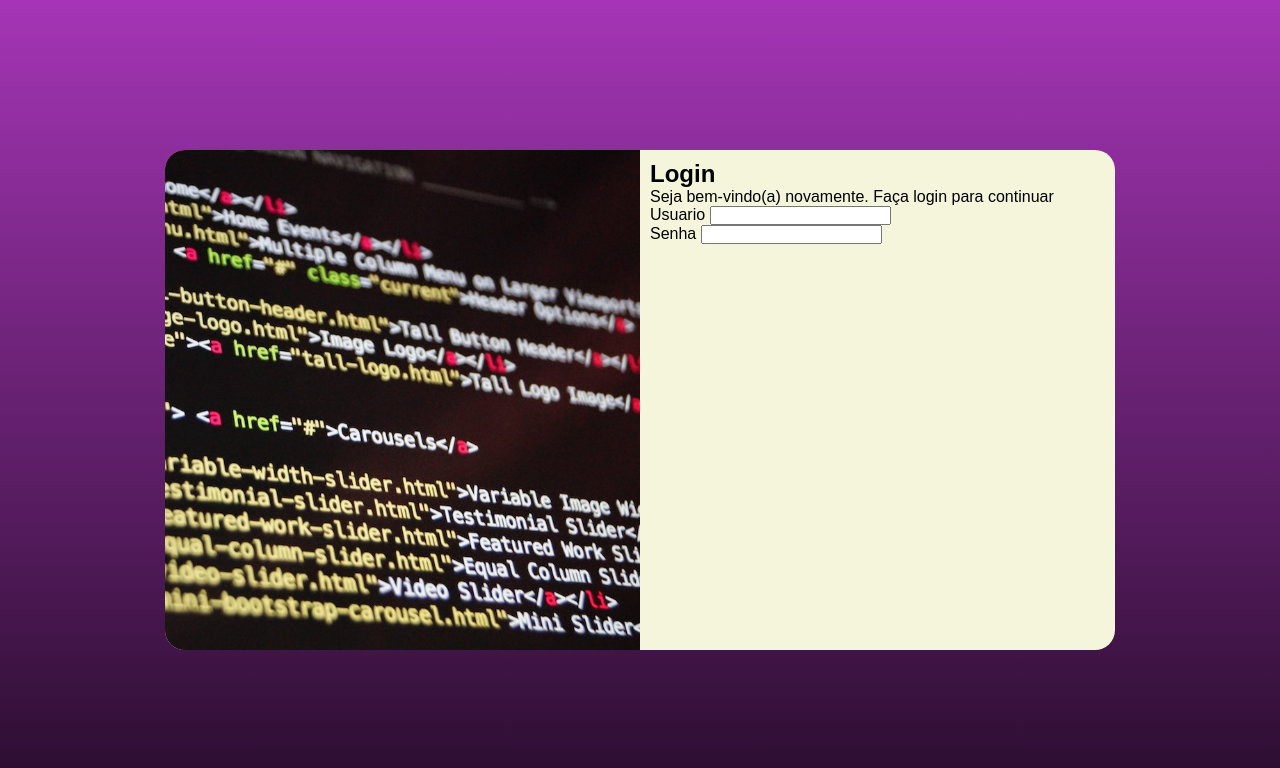
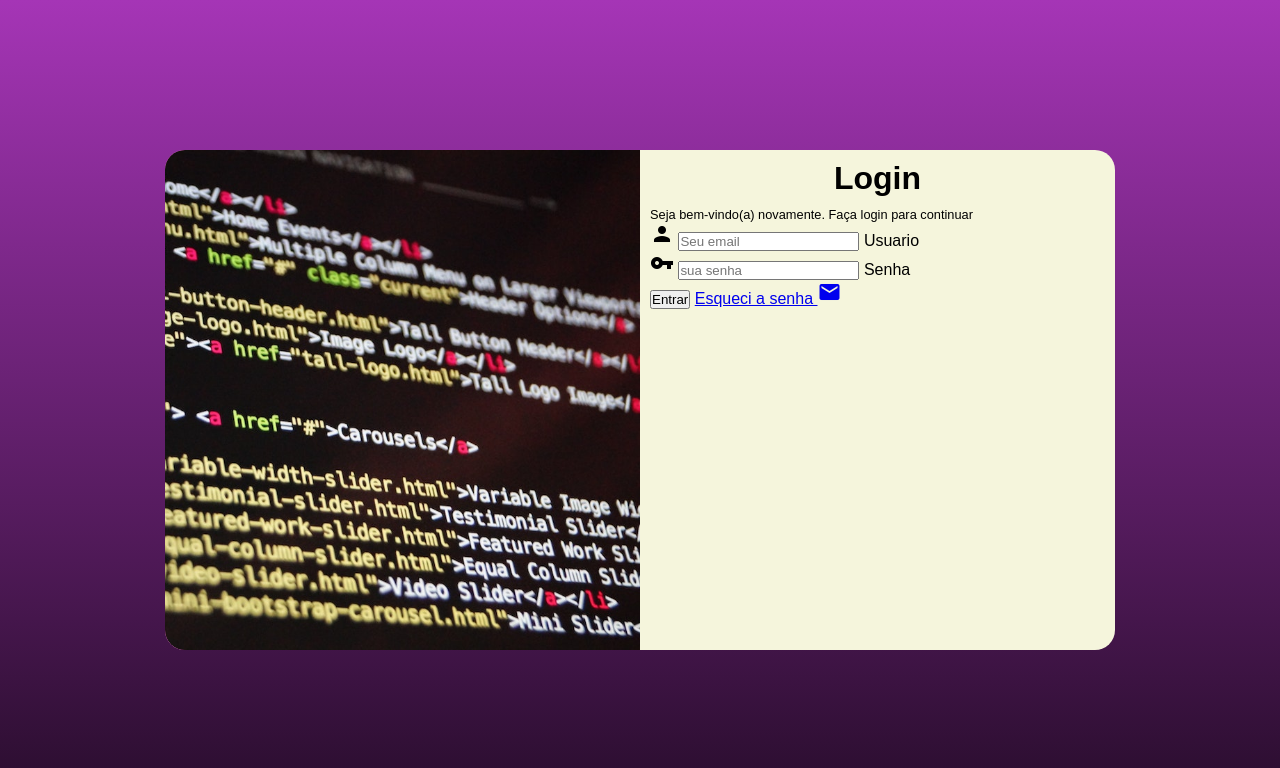
Before and after one commit to ElimarcosDev/projeto-login, a plain HTML site: page index.html in a window 1280 px wide. Drawn offline with Linux system fonts and the light colour scheme.

Commit message:
adicionei o formulario

```diff
--- a/estilos/mediaquery.css
+++ b/estilos/mediaquery.css
@@ -38,5 +38,12 @@
     body{
         background-image: linear-gradient(to top, #290d2d, #a535b6);
     }
+    div#form > h1{
+        font-size: 2em;
 
+    }
+
+    div#form > p{
+        font-size: 1.2emem;
+    }
 }
--- a/estilos/style.css
+++ b/estilos/style.css
@@ -54,3 +54,11 @@ main{
     padding: 10px;
     display: block;
 }
+div#form > h1{
+    text-align: center;
+    margin-bottom: 10px;
+}
+
+div#form > p{
+    font-size: 0.8em;
+}
--- a/index.html
+++ b/index.html
@@ -7,6 +7,7 @@
     <title>Login</title>
     <link rel="stylesheet" href="estilos/style.css">
     <link rel="stylesheet" href="estilos/mediaquery.css">
+    <link rel="stylesheet" href="https://fonts.googleapis.com/icon?family=Material+Icons" />
 </head>
 <body>
     <main>
@@ -20,16 +21,22 @@
                 <h1>Login</h1>
                 <p>Seja bem-vindo(a) novamente. Faça login para continuar </p>
 
-                <form action="login.js" method="post">
-                    <p>
+                <form action="login.js" method="post" autocomplete="on">
+                    <div class="campo">
+                        <i class="material-icons">person</i>
+                        <input maxlength="30" required autocomplete="email" type="email" name="usu" id="usu" placeholder="Seu email">
                         <label for="usu">Usuario</label>
-                        <input type="text" name="usu" id="usu">
-                    </p>
+                    </div>
 
-                    <p>
+                    <div class="campo">
+                        <i class="material-icons">vpn_key</i>
+                        <input required minlength="8" maxlength="20" autocomplete="current-password" type="password" name="sen" id="sen" placeholder="sua senha">
                         <label for="sen">Senha</label>
-                        <input type="text" name="sen" id="sen">
-                    </p>
+                    </div>
+                    <input type="submit" value="Entrar">
+                    <a href="esqueci.html">
+                        Esqueci a senha <i class="material-icons">mail</i>
+                    </a>
                 </form>
             </div>
 
```
